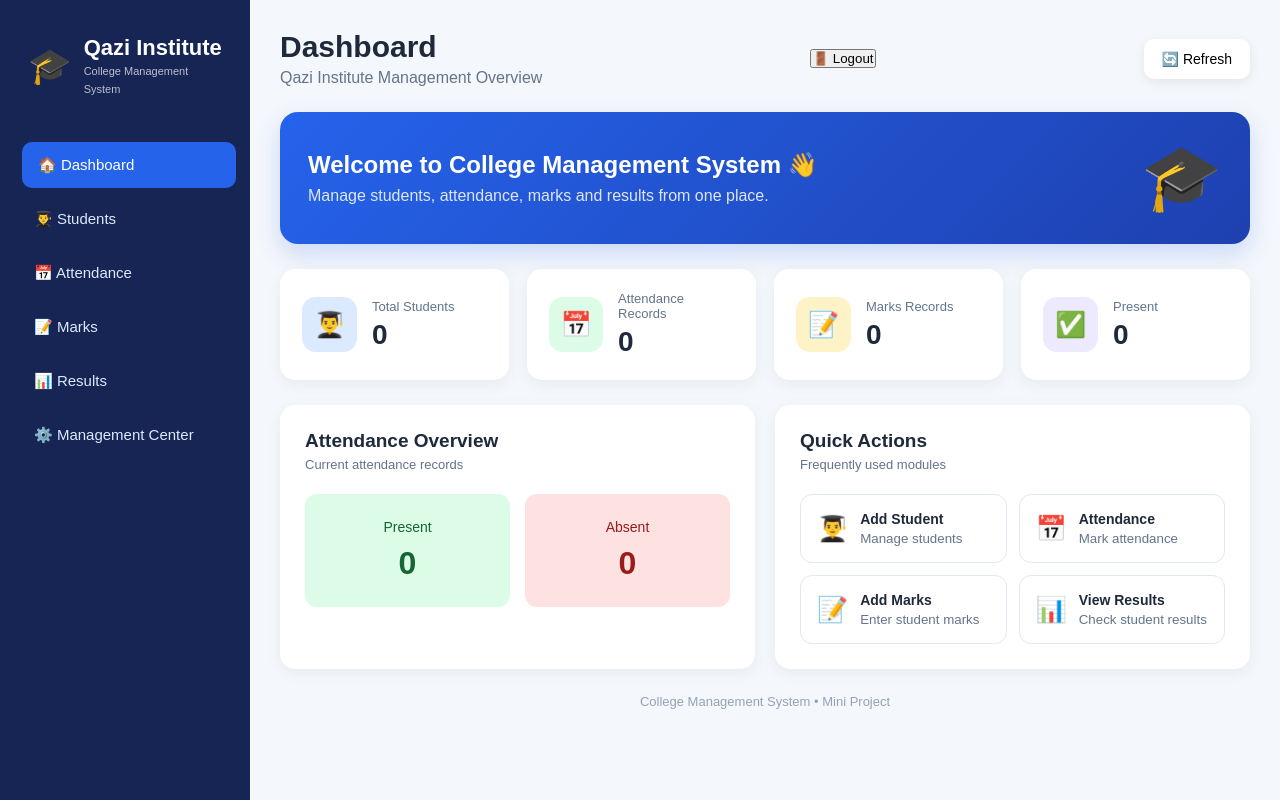
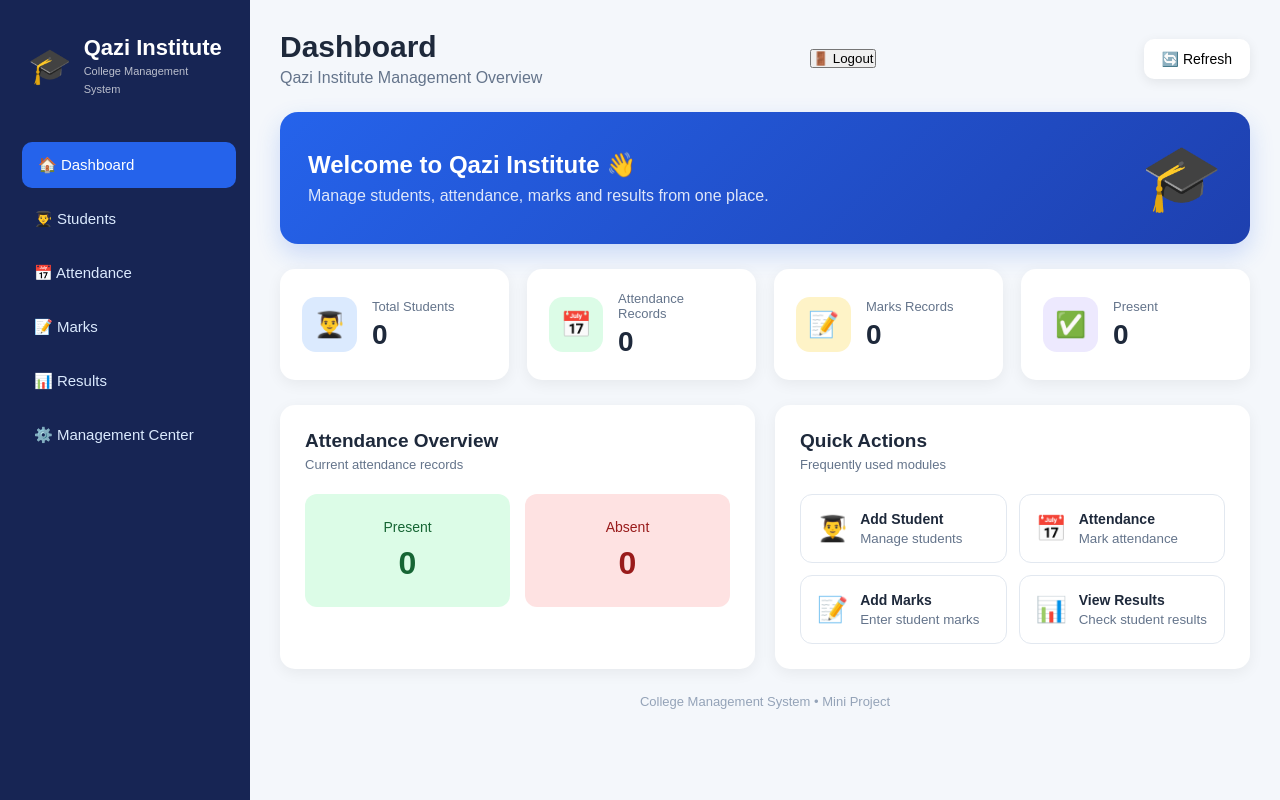
Before and after one commit to shariquehaseeb784-png/college-management-system, a website: page public/dashboard.html in a window 1280 px wide. Drawn offline with Linux system fonts and the light colour scheme; sample sign-in values are in the browser's storage.

Commit message:
Apply Qazi Institute branding

```diff
--- a/public/dashboard.html
+++ b/public/dashboard.html
@@ -76,7 +76,7 @@
         <section class="welcome">
 
             <div>
-                <h2>Welcome to College Management System 👋</h2>
+                <h2>Welcome to Qazi Institute 👋</h2>
 
                 <p>
                     Manage students, attendance, marks and results
```
